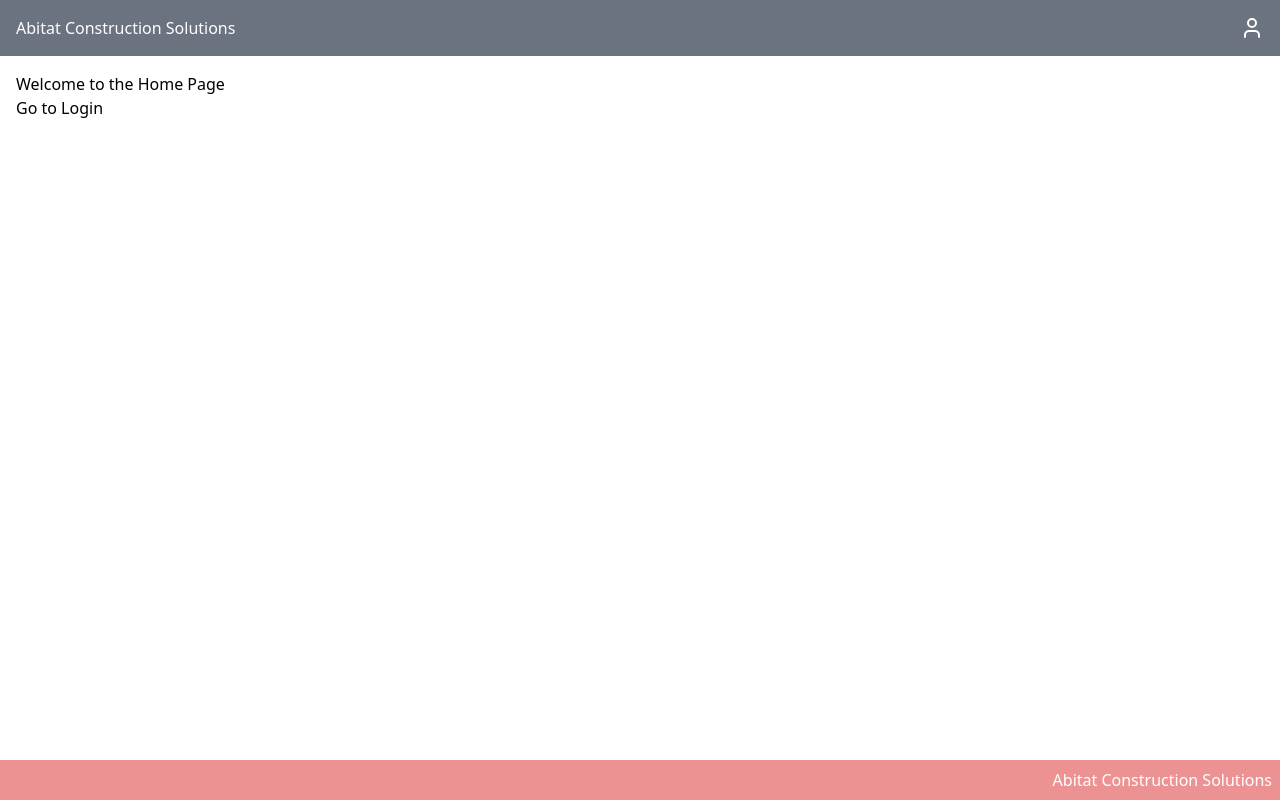
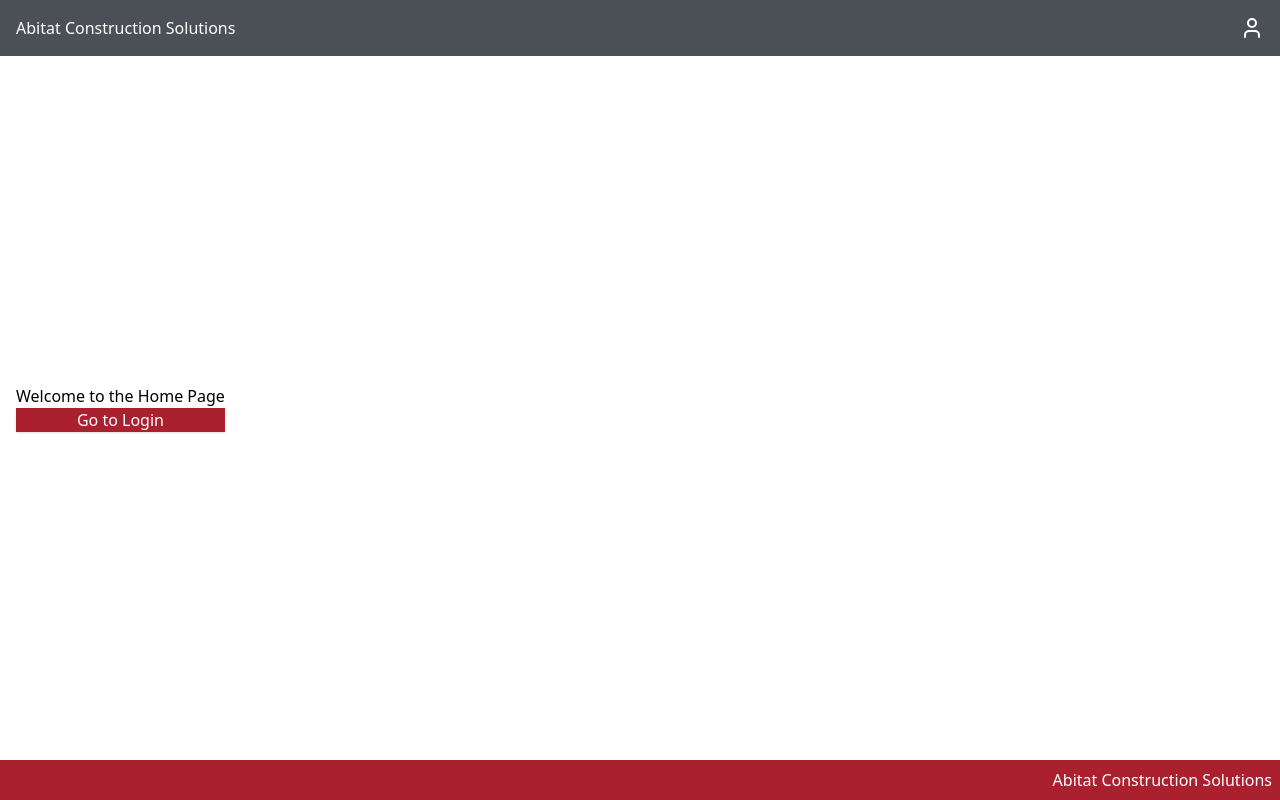
Before and after one commit to emnss26/GraphicalQL_Frontend, a React (Vite) app: page / in a window 1280 px wide. Built offline with nearby package versions, Linux system fonts and the light colour scheme.

Commit message:
Adjust layout colors and page layouts

```diff
--- a/pages/General_Pages/Home.Page.jsx
+++ b/pages/General_Pages/Home.Page.jsx
@@ -7,9 +7,17 @@ const HomePage = () => {
 
   return (
     <GeneralLayout>
-      <div className="home-page">
-        <h1>Welcome to the Home Page</h1>
-        <button onClick={() => navigate("/login")}>Go to Login</button>
+      <div className="flex h-full">
+        <div className="w-1/2" />
+        <div className="w-1/2 flex flex-col justify-center items-end p-8 space-y-4">
+          <h1 className="text-3xl font-bold text-right">Welcome to the Home Page</h1>
+          <button
+            className="bg-[rgb(170,32,47)] text-white px-6 py-3 rounded-md shadow"
+            onClick={() => navigate("/login")}
+          >
+            Go to Login
+          </button>
+        </div>
       </div>
     </GeneralLayout>
   );
--- a/pages/General_Pages/Login.Page.jsx
+++ b/pages/General_Pages/Login.Page.jsx
@@ -20,18 +20,21 @@ const LoginPage = () => {
 
   return (
     <GeneralLayout>
-      <div className="flex flex-col items-center justify-center min-h-full bg-gray-100">
-        <h1 className="text-3xl font-bold mb-6">Login to Autodesk</h1>
-        <p className="mb-4 text-gray-600">
+      <div className="flex h-full bg-gray-100">
+        <div className="w-1/2" />
+        <div className="w-1/2 flex flex-col justify-center items-end p-8 space-y-4">
+          <h1 className="text-3xl font-bold text-right">Login to Autodesk</h1>
+          <p className="text-gray-600 text-right">
             Please authenticate to access the AEC Model.
           </p>
           <button
-          className="btn-primary font-medium px-6 py-3 rounded-md shadow transition-colors"
+            className="bg-[rgb(170,32,47)] text-white px-6 py-3 rounded-md shadow"
             onClick={handleLogin}
           >
             Authenticate
           </button>
         </div>
+      </div>
     </GeneralLayout>
   );
 };
--- a/src/components/general_component/GeneralLayout.jsx
+++ b/src/components/general_component/GeneralLayout.jsx
@@ -3,12 +3,12 @@ import { User } from "lucide-react";
 export default function GeneralLayout({ children }) {
   return (
     <div className="flex flex-col h-screen overflow-hidden bg-white">
-      <header className="bg-gray-500 text-white p-4 flex justify-between items-center">
+      <header className="bg-[rgb(75,80,86)] text-white p-4 flex justify-between items-center">
         <span>Abitat Construction Solutions</span>
         <User className="w-6 h-6" />
       </header>
       <main className="flex-1 overflow-auto p-4">{children}</main>
-      <footer className="bg-red-600 bg-opacity-50 text-white p-2 flex justify-end">
+      <footer className="bg-[rgb(170,32,47)] text-white p-2 flex justify-end">
         <span>Abitat Construction Solutions</span>
       </footer>
     </div>
--- a/src/components/general_component/MainLayout.jsx
+++ b/src/components/general_component/MainLayout.jsx
@@ -4,7 +4,7 @@ import MainSideBar from "@/components/general_component/MainSideBar";
 export default function MainLayout({ children }) {
   return (
     <div className="flex flex-col h-screen overflow-hidden bg-white">
-      <header className="bg-gray-500 text-white p-4 flex justify-between items-center">
+      <header className="bg-[rgb(75,80,86)] text-white p-4 flex justify-between items-center">
         <span>Abitat Construction Solutions</span>
         <User className="w-6 h-6" />
       </header>
@@ -12,7 +12,7 @@ export default function MainLayout({ children }) {
         <MainSideBar />
         <main className="flex-1 overflow-auto p-4">{children}</main>
       </div>
-      <footer className="bg-red-600 bg-opacity-50 text-white p-2 flex justify-end">
+      <footer className="bg-[rgb(170,32,47)] text-white p-2 flex justify-end">
         <span>Abitat Construction Solutions</span>
       </footer>
     </div>
--- a/src/components/general_component/MainSideBar.jsx
+++ b/src/components/general_component/MainSideBar.jsx
@@ -3,7 +3,7 @@ import { Layers } from "lucide-react";
 
 export default function MainSideBar() {
   return (
-    <aside className="bg-gray-500 text-white w-60 p-4">
+    <aside className="bg-gray-50 text-black w-60 p-4">
       <div className="flex items-center space-x-2">
         <Layers className="w-5 h-5" />
         <Link to="/aec-model" className="font-medium">
```
Lines whose indentation alone changed are shown as unchanged.
